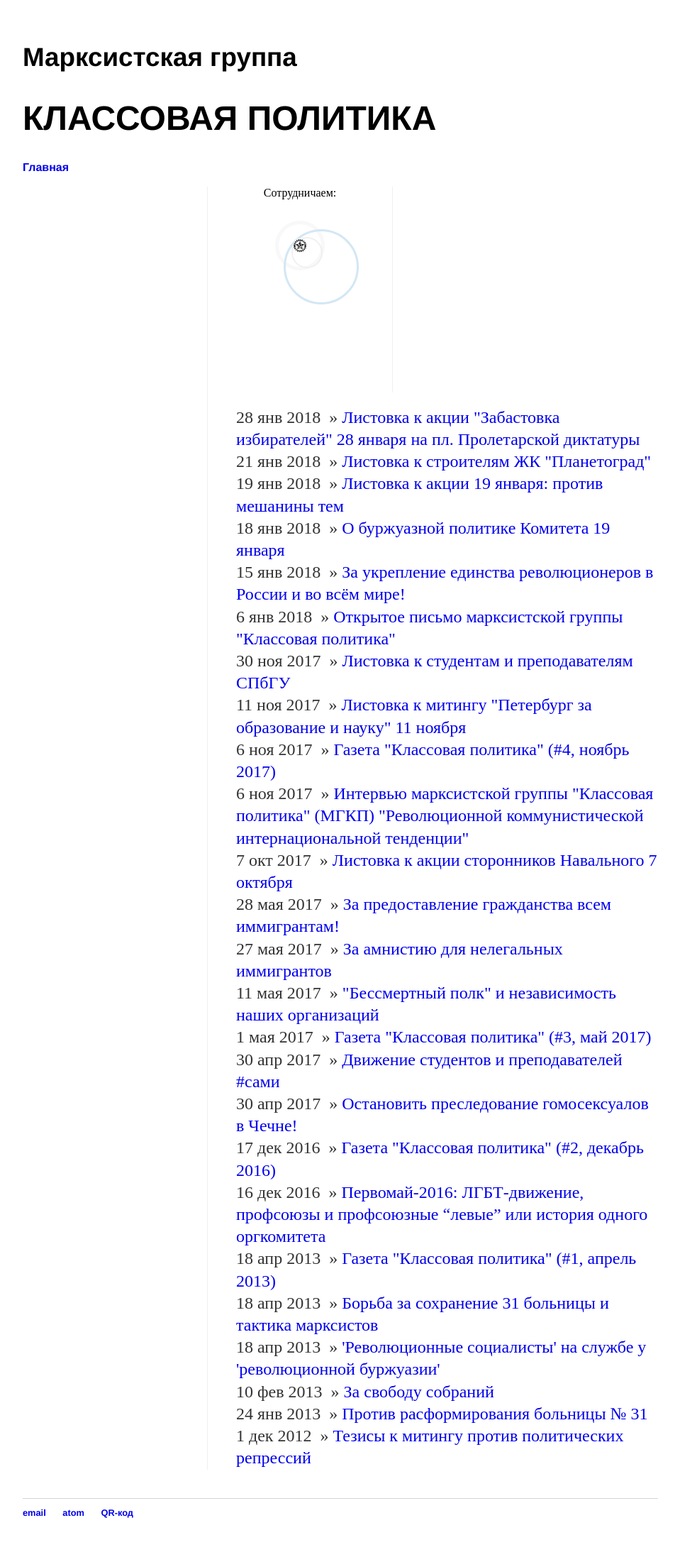
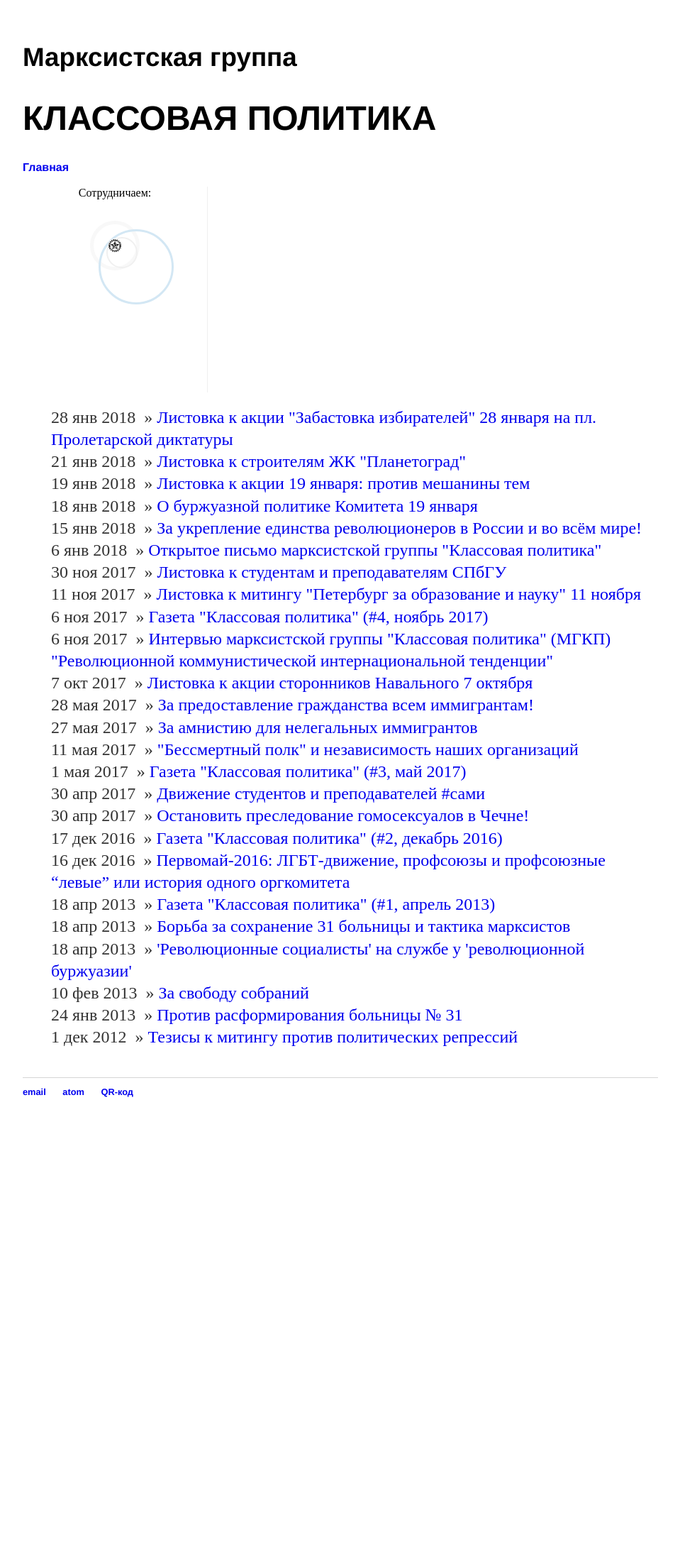
Before and after one commit to mgkp/mgkp.github.io, a Jekyll site: the page built from index.html, in a window 1280 px wide. Shown: the whole page at 71% size, without its empty margins (160-1119 px from the left). Built offline with Jekyll 4.4.1, drawn with Linux system fonts in a browser that asks for light colours; after the commit the page ends 1608 px from its top, so only the background shows below that.

Commit message:
main wide

```diff
--- a/css/main.css
+++ b/css/main.css
@@ -31,7 +31,7 @@ ul.posts li { list-style: none; }
 .cv address, .cv p { font-size: 1.2em; }
 .cv .download { float: right; font-size: .8em; text-transform: uppercase; }
 
-main {
+/*main {
   margin-left: 260px;
 	border-left: 1px solid #efefef;
 	position: relative;
@@ -56,7 +56,7 @@ main {
       }
     }
   }
-}
+}*/
 
 #sidebar {
 	width: 260px;
```
